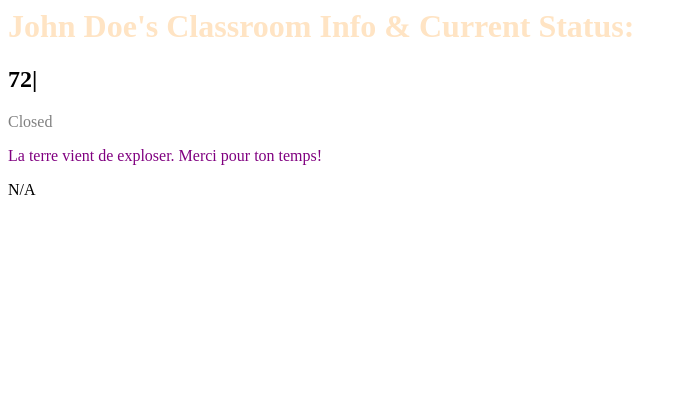
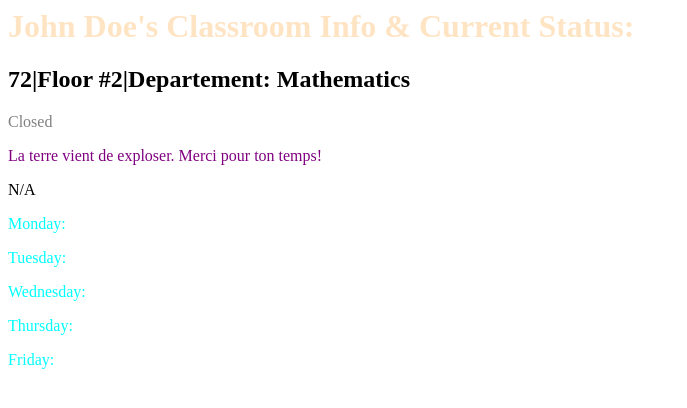
Before and after one commit to poinkpolkadots/lunchspot, a plain HTML site: page ClassPagesPrototype1 (1).html in a window 1280 px wide. Shown: the whole page, without its empty margins (0-687 px from the left). Drawn offline with Linux system fonts and the light colour scheme.

Commit message:
Update ClassPagesPrototype1 (1).html
Extra info for page as well as formatting for usual schedule

```diff
--- a/ClassPagesPrototype1 (1).html
+++ b/ClassPagesPrototype1 (1).html
@@ -8,11 +8,25 @@
         <p id="openOrNo" style="color:grey;">Closed</p>
         <p id="notices" style="color:purple;">La terre vient de exploser. Merci pour ton temps!</p>
         <p id="fill" style="color:">N/A</p>
+        <div1 id="schedules" style="color:aquamarine">
+            <p style="color:aqua">Monday:</p>
+            <p id="monday"></p>
+            <p style="color:aqua">Tuesday:</p>
+            <p id="tuesday"></p>
+            <p style="color:aqua">Wednesday:</p>
+            <p id="wednesday"></p>
+            <p style="color:aqua">Thursday:</p>
+            <p id="thursday"></p>
+            <p style="color:aqua">Friday:</p>
+            <p id="friday"></p>
+        </div1>
         <script>
             //Here is where information would be imported from the databases:
             var last_name="Doe";
             var first_name="John";
             var classroom_num="72";
+            var floor_num="2";
+            var dept="Mathematics" //Syntax: CIT, Mathematics, Science, Social Studies/history, World Languages, Music, CTE, Media/Journalism,(other)
             var whenOpen="A-Lunch Only"; //Syntax: A-Lunch Only, B-Lunch Only, All Lunch
             var openClosed="Closed"; //Syntax: Closed, Open
             var openStatus="Office Hours"; //Syntax: Office Hours, Quiet Lunch, Normal Lunch
@@ -30,7 +44,7 @@
             }
             //Here is the code for formatting that information:
             var titleText=first_name+" "+last_name+"\'s Classroom Info & Current Status:";
-            var basicRoomInfo=classroom_num+"|";
+            var basicRoomInfo=classroom_num+"|Floor #"+floor_num+"|Departement: "+dept;
             //Here's the code for making useable objects out of the info and adding it to an HTML object:
             document.getElementById("title").innerHTML = titleText;
             document.getElementById("info").innerHTML = basicRoomInfo;
```
